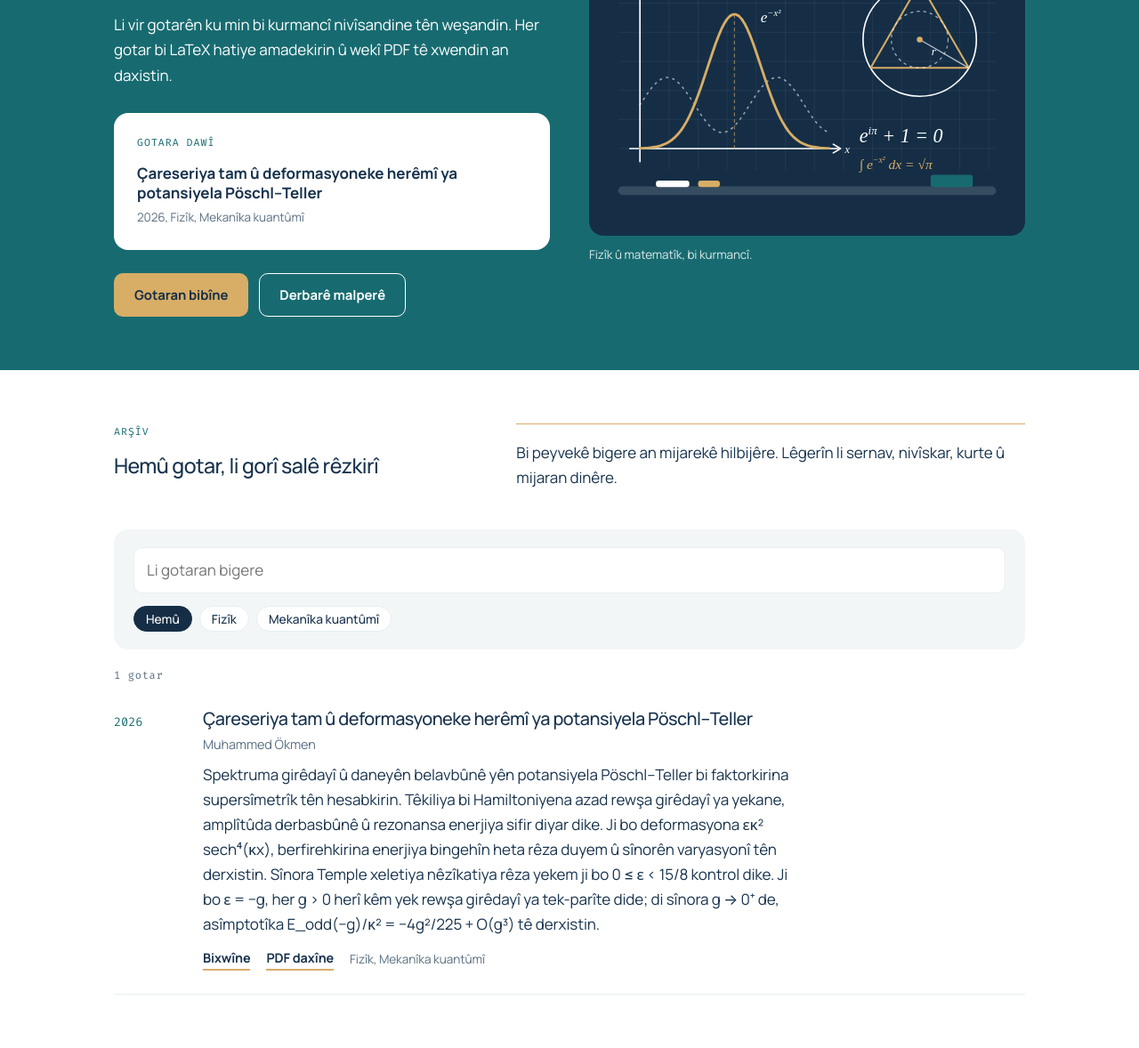
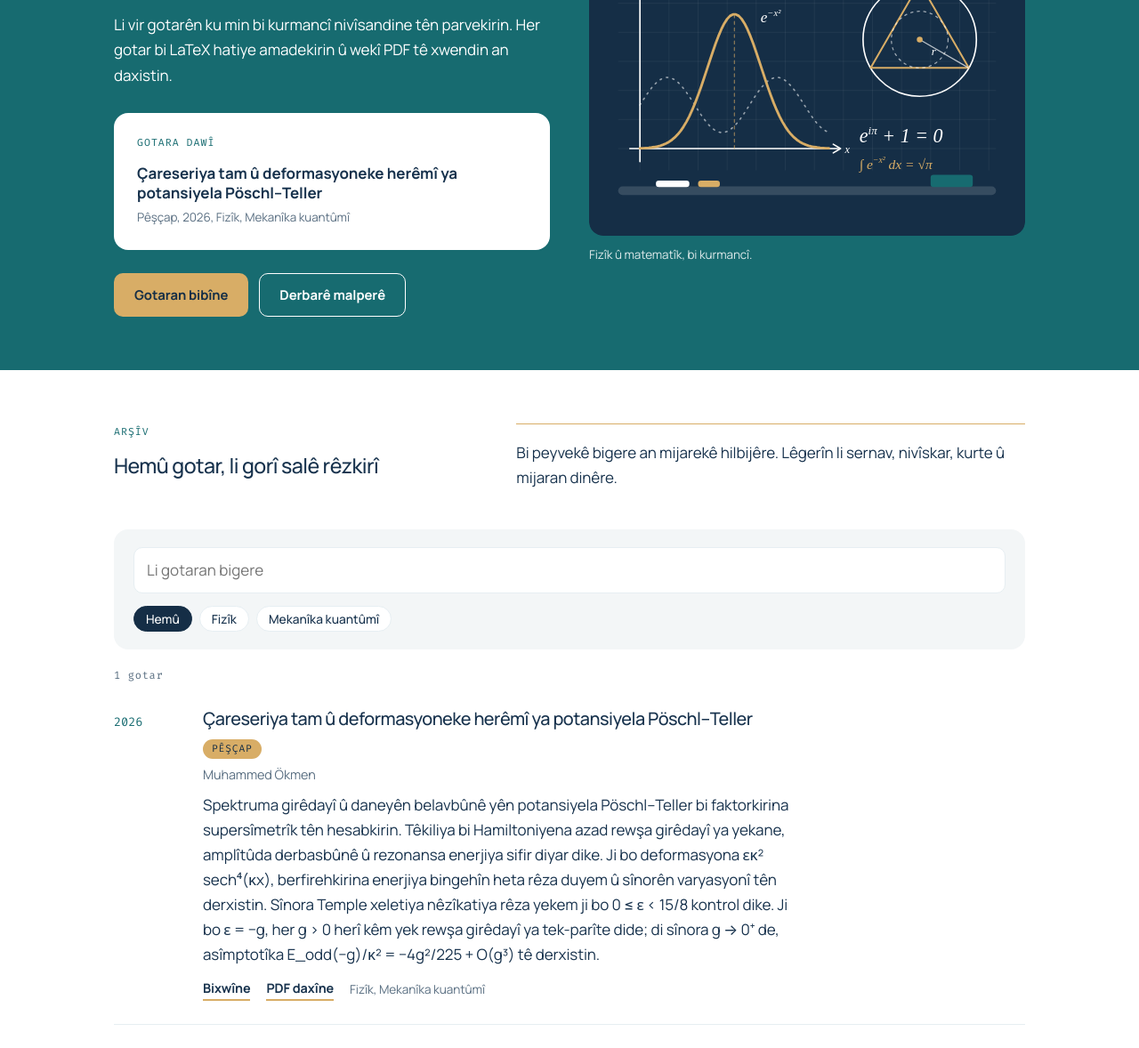
Before and after one commit to muhammed-okmen/malper, a plain HTML site: page index.html in a window 1280 px wide. Shown: the part 282-1460 px from the top of the page at 89% size. Drawn offline with Linux system fonts and the light colour scheme.

Commit message:
Etîketa pêşçapê zêde bike

```diff
--- a/articles.js
+++ b/articles.js
@@ -8,6 +8,7 @@ window.GOTAR = [
       "Mekanîka kuantûmî"
     ],
     "abstract": "Spektruma girêdayî û daneyên belavbûnê yên potansiyela Pöschl–Teller bi faktorkirina supersîmetrîk tên hesabkirin. Têkiliya bi Hamiltoniyena azad rewşa girêdayî ya yekane, amplîtûda derbasbûnê û rezonansa enerjiya sifir diyar dike. Ji bo deformasyona εκ² sech⁴(κx), berfirehkirina enerjiya bingehîn heta rêza duyem û sînorên varyasyonî tên derxistin. Sînora Temple xeletiya nêzîkatiya rêza yekem ji bo 0 ≤ ε < 15/8 kontrol dike. Ji bo ε = −g, her g > 0 herî kêm yek rewşa girêdayî ya tek-parîte dide; di sînora g → 0⁺ de, asîmptotîka E_odd(−g)/κ² = −4g²/225 + O(g³) tê derxistin.",
-    "file": "pdf/okmen-2026-poschl-teller.pdf"
+    "file": "pdf/okmen-2026-poschl-teller.pdf",
+    "status": "Pêşçap"
   }
 ];
--- a/index.html
+++ b/index.html
@@ -18,7 +18,7 @@
       <div>
         <p class="eyebrow">Gotar û lêkolînên bi kurmancî</p>
         <h1>Zanist û raman, bi zimanê kurdî.</h1>
-        <p class="lead">Li vir gotarên ku min bi kurmancî nivîsandine tên weşandin. Her gotar bi LaTeX hatiye amadekirin û wekî PDF tê xwendin an daxistin.</p>
+        <p class="lead">Li vir gotarên ku min bi kurmancî nivîsandine tên parvekirin. Her gotar bi LaTeX hatiye amadekirin û wekî PDF tê xwendin an daxistin.</p>
         <aside class="latest" aria-labelledby="lt">
           <p class="eyebrow" id="lt">Gotara dawî</p>
           <ol id="latest"></ol>
@@ -72,7 +72,7 @@
       </figure>
       <div>
         <p class="eyebrow">Ji LaTeX heta PDF</p>
-        <h2>Her gotar wekî PDF tê weşandin</h2>
+        <h2>Her gotar wekî PDF tê parvekirin</h2>
         <p>Gotar bi LaTeX tên nivîsandin. Tu dikarî wan li ser malperê bixwînî an wekî PDF daxînî.</p>
         <div class="btns">
           <a class="btn teal" href="#gotar">Gotaran bixwîne</a>
@@ -114,13 +114,14 @@ function render(){
     (!term || norm([a.title, a.author, a.abstract, a.tags.join(" ")].join(" ")).includes(term))
   );
   count.textContent = hits.length + " gotar";
-  if (!ARTICLES.length){ list.innerHTML = '<p class="empty">Hîn gotar nehatine weşandin.</p>'; return; }
+  if (!ARTICLES.length){ list.innerHTML = '<p class="empty">Hîn gotar nehatine zêdekirin.</p>'; return; }
   if (!hits.length){ list.innerHTML = '<p class="empty">Tiştek nehat dîtin. Peyveke din biceribîne an mijara "Hemû" hilbijêre.</p>'; return; }
   list.innerHTML = hits.map(a => `
     <article class="art">
       <div class="yr">${esc(a.date.slice(0,4))}</div>
       <div>
         <h3><a href="${pageOf(a)}">${esc(a.title)}</a></h3>
+        ${a.status ? `<span class="badge">${esc(a.status)}</span>` : ""}
         ${a.author ? `<p class="by">${esc(a.author)}</p>` : ""}
         ${a.abstract ? `<p class="abs">${esc(a.abstract)}</p>` : ""}
         <div class="meta">
@@ -135,7 +136,7 @@ function render(){
 if (!tags.length) $("#mijar").hidden = true;
 $("#latest").innerHTML = ARTICLES.slice(0, 2).map(a => `
   <li><a href="${pageOf(a)}">${esc(a.title)}</a>
-  <small>${esc(a.date.slice(0,4))}${a.tags.length ? ", " + a.tags.map(esc).join(", ") : ""}</small></li>`).join("")
+  <small>${a.status ? esc(a.status) + ", " : ""}${esc(a.date.slice(0,4))}${a.tags.length ? ", " + a.tags.map(esc).join(", ") : ""}</small></li>`).join("")
   || "<li>Hîn gotar tune ne.</li>";
 
 const topics = $("#topics");
--- a/style.css
+++ b/style.css
@@ -139,3 +139,5 @@ section[id]{scroll-margin-top:84px}
 .duo p{margin:0 0 14px;max-width:34em}
 .band .fig figcaption{color:#fff;opacity:.8}
 @media (max-width:760px){.duo{grid-template-columns:1fr;gap:26px}}
+.badge{display:inline-block;font-family:var(--mono);font-size:.7rem;letter-spacing:.08em;text-transform:uppercase;background:var(--gold);color:var(--navy);border-radius:99px;padding:2px 10px;margin:4px 0 6px}
+.head .badge{margin:12px 0 0}
```
Also changed, not shown: derbare.html (+1 -1 lines), gotar.html (+1 -0 lines).
